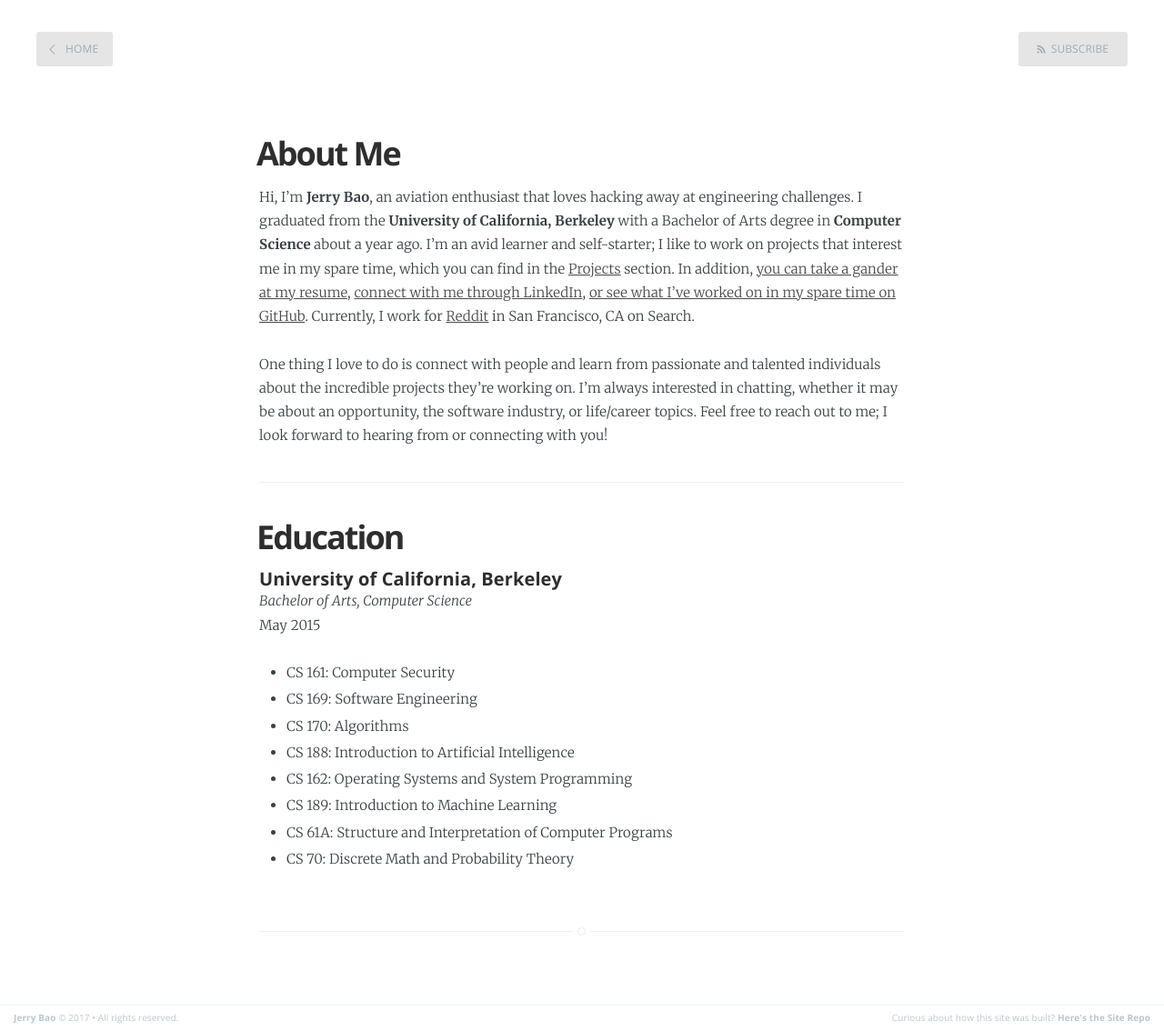
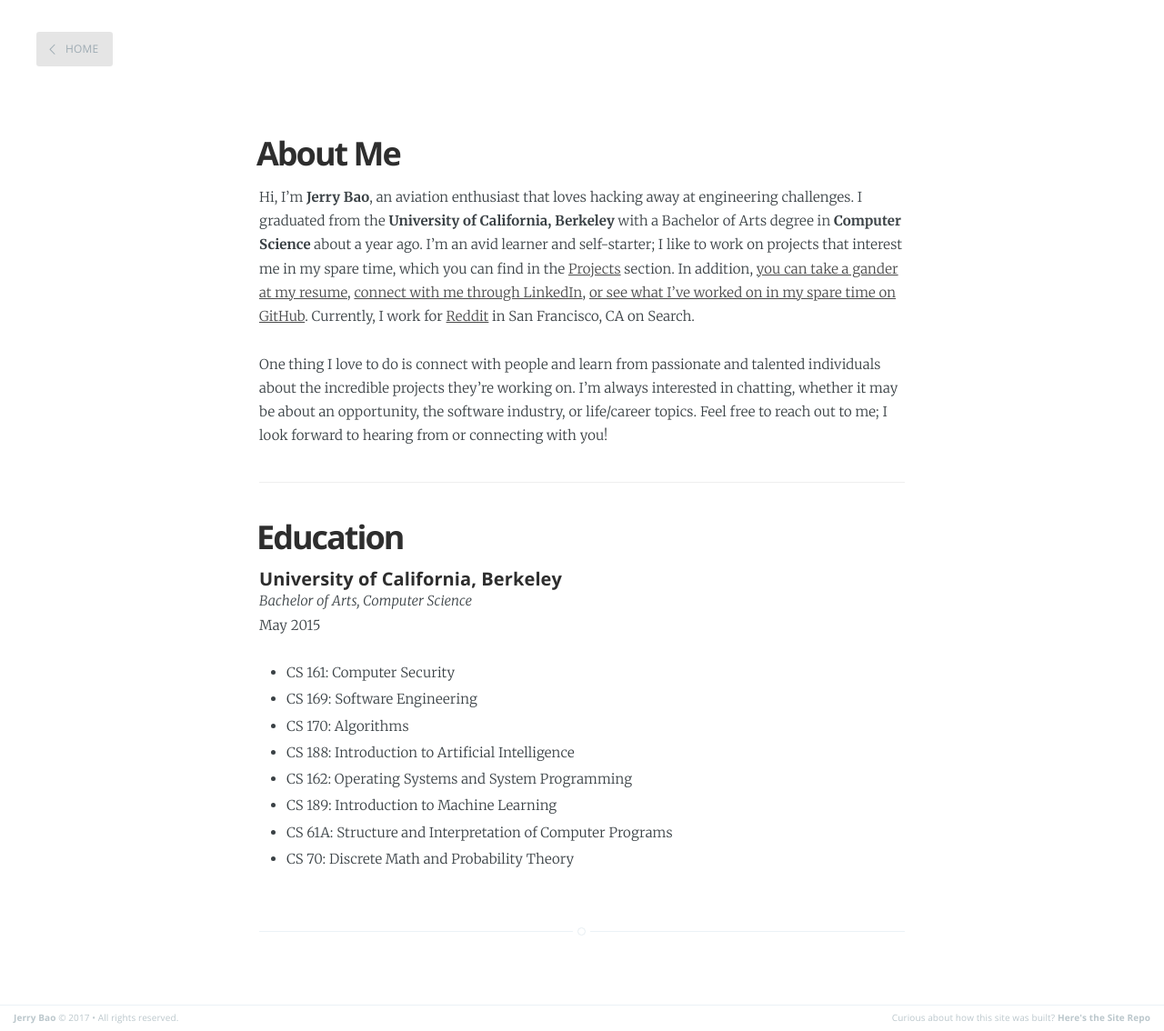
Before and after one commit to thejerrybao/thejerrybao.github.io, a Jekyll site: the page built from about.md, in a window 1280 px wide. Shown: the whole page at 91% size. Built offline with Jekyll 4.4.1, drawn with Linux system fonts in a browser that asks for light colours.

Commit message:
Remove subscribe button

```diff
--- a/_layouts/page.html
+++ b/_layouts/page.html
@@ -5,7 +5,6 @@ post_class: page-template
 
 <nav class="main-nav clearfix">
     <a class="back-button icon-arrow-left" href="{{ site.baseurl }}">Home</a>
-    <a class="subscribe-button icon-feed" href="{{ site.baseurl }}feed.xml">Subscribe</a>
 </nav>
 
 
```
